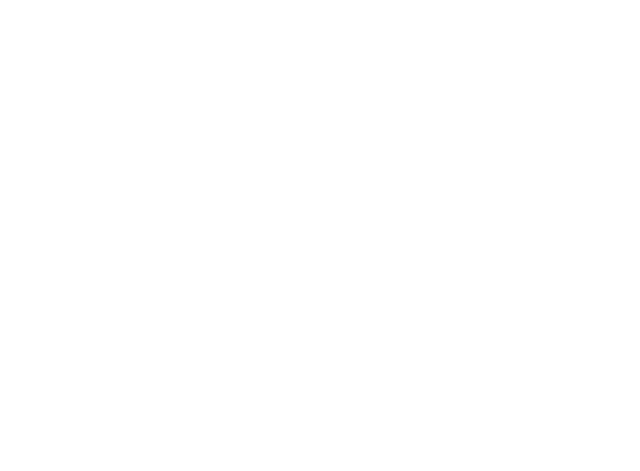
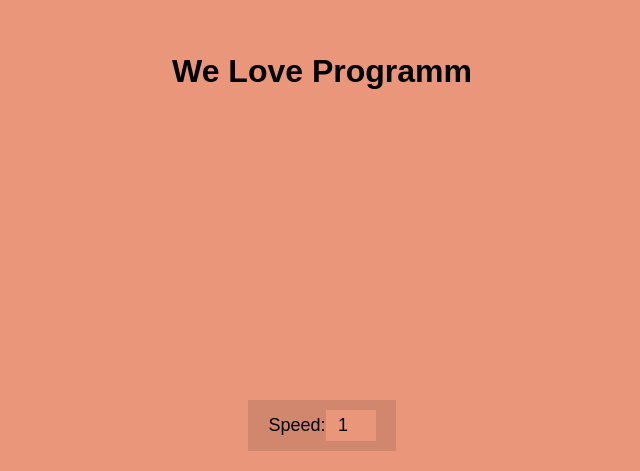
Before and after one commit to alexander-kenchoshvili/50-project-based-on-vue3-composition-api, a Vue app: page /auto-text in a window 1280 px wide. Before the commit this address had no page. Shown: the part 329-800 px from the top of the page, without its empty margins (318-958 px from the left). Built offline with nearby package versions, Linux system fonts and the light colour scheme.

Commit message:
add autoText

```diff
--- /dev/null
+++ b/src/components/AutoText/AutoText.vue
@@ -0,0 +1,65 @@
+<script setup>
+import { ref, onMounted } from "vue";
+const textResult = ref();
+const text = ref("We Love Programming!");
+const idx = ref(1);
+const speedController = ref(1);
+const speed = ref(500);
+const writeText = () => {
+  textResult.value = text.value.slice(0, idx.value);
+  idx.value++;
+  if (idx.value > text.value.length) {
+    idx.value = 1;
+  }
+  setTimeout(writeText, speed.value / speedController.value);
+};
+onMounted(() => {
+  writeText();
+});
+</script>
+
+<template>
+  <div class="auto-text">
+    <h1>{{ textResult }}</h1>
+    <div class="auto-text__content">
+      <label for="speed">Speed:</label>
+      <input
+        type="number"
+        name="speed"
+        v-model="speedController"
+        min="1"
+        max="5"
+        step="1"
+      />
+    </div>
+  </div>
+</template>
+
+<style lang="scss">
+.auto-text {
+  background-color: darksalmon;
+  display: flex;
+  justify-content: center;
+  align-items: center;
+  flex-direction: column;
+  height: 100vh;
+  &__content {
+    position: absolute;
+    bottom: 20px;
+    background-color: rgba(0, 0, 0, 0.1);
+    padding: 10px 20px;
+    font-size: 18px;
+    input {
+      width: 50px;
+      padding: 5px;
+      font-size: 18px;
+      background-color: darksalmon;
+      border: none;
+      text-align: center;
+      &:focus {
+        outline: none;
+      }
+    }
+  }
+}
+</style>
--- a/src/router/routes.js
+++ b/src/router/routes.js
@@ -28,6 +28,7 @@ import VerticalSlider from "../components/VerticalSlider/VerticalSlider.vue";
 import Notification from "../components/Notification/Notification.vue";
 import GithubProfiles from "../components/GithubProfiles/GithubProfiles.vue";
 import HeartClick from "../components/HeartClick/HeartClick.vue";
+import AutoText from "../components/AutoText/AutoText.vue";
 
 const routes = [
   {
@@ -181,6 +182,11 @@ const routes = [
     name: "heart-click",
     component: HeartClick,
   },
+  {
+    path: "/auto-text",
+    name: "auto-text",
+    component: AutoText,
+  },
 ];
 
 export default routes;
```
